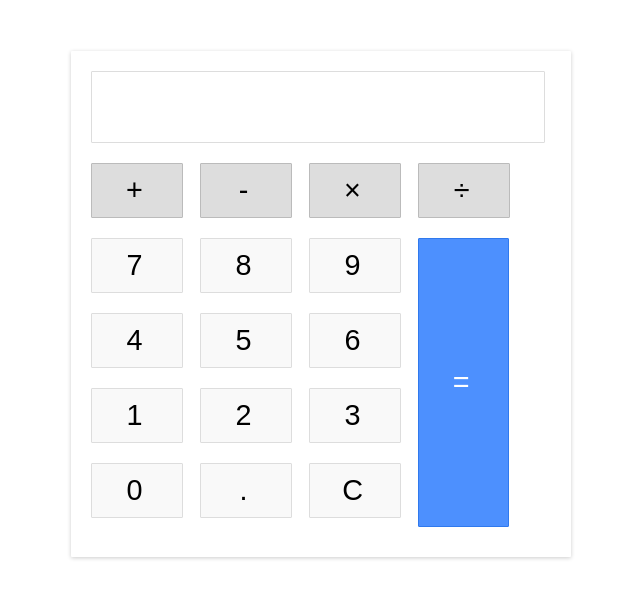
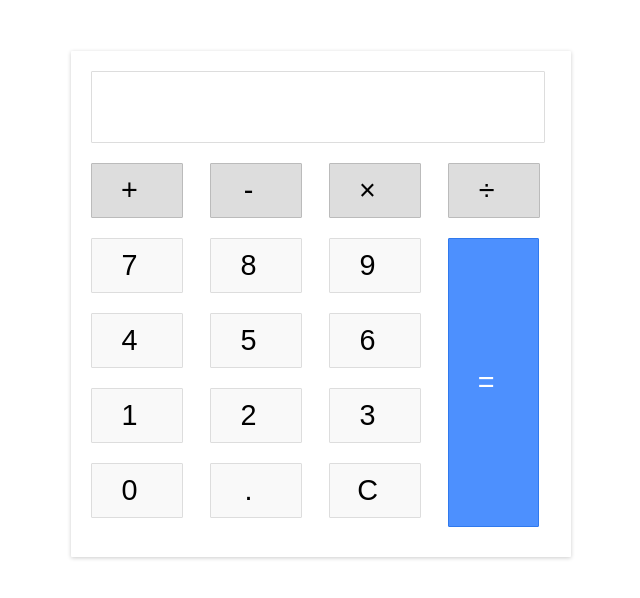
Before and after one commit to YSS17/Calculator_Js., a plain HTML site: page index.html in a window 1280 px wide. Shown: the whole page, without its empty margins (319-959 px from the left). Drawn offline with Linux system fonts and the light colour scheme.

Commit message:
Adding style for buttons layouts

```diff
--- a/styles.css
+++ b/styles.css
@@ -2,7 +2,7 @@ body {
   width: 500px;
   margin: 4% auto;
   font-family: 'Source Sans Pro', sans-serif;
-  letter-spacing: 5px;
+  letter-spacing: 15px;
   font-size: 1.8rem;
 }
 
```
